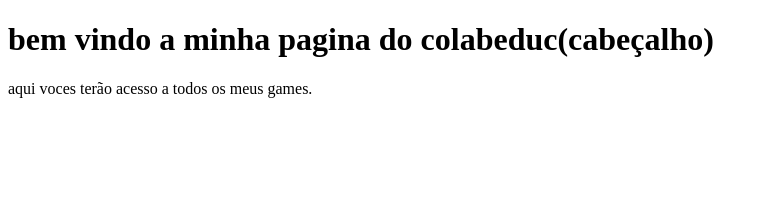
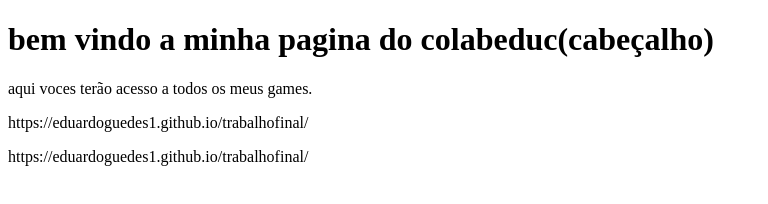
Before and after one commit to eduardoguedes1/eduardoguedes1.github.io, a plain HTML site: page index.html in a window 1280 px wide. Shown: the whole page, without its empty margins (0-768 px from the left). Drawn offline with Linux system fonts and the light colour scheme.

Commit message:
Update index.html

```diff
--- a/index.html
+++ b/index.html
@@ -7,6 +7,7 @@
 
      <h1> bem vindo a minha pagina do colabeduc(cabeçalho) </h1>
      <p>aqui voces terão acesso a todos os meus games.</p>
-
+      <p>https://eduardoguedes1.github.io/trabalhofinal/</p>
+     https://eduardoguedes1.github.io/trabalhofinal/
 </body>
 </html>
```
